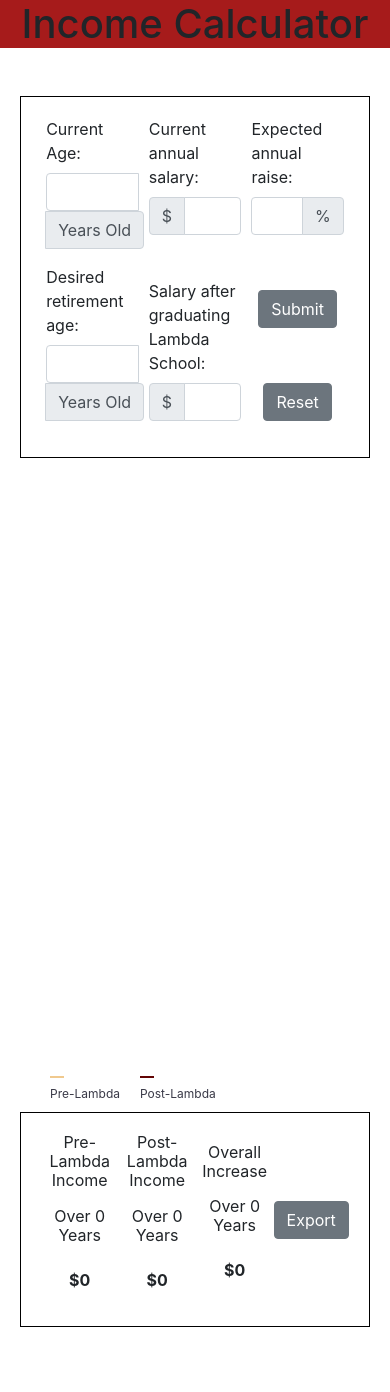
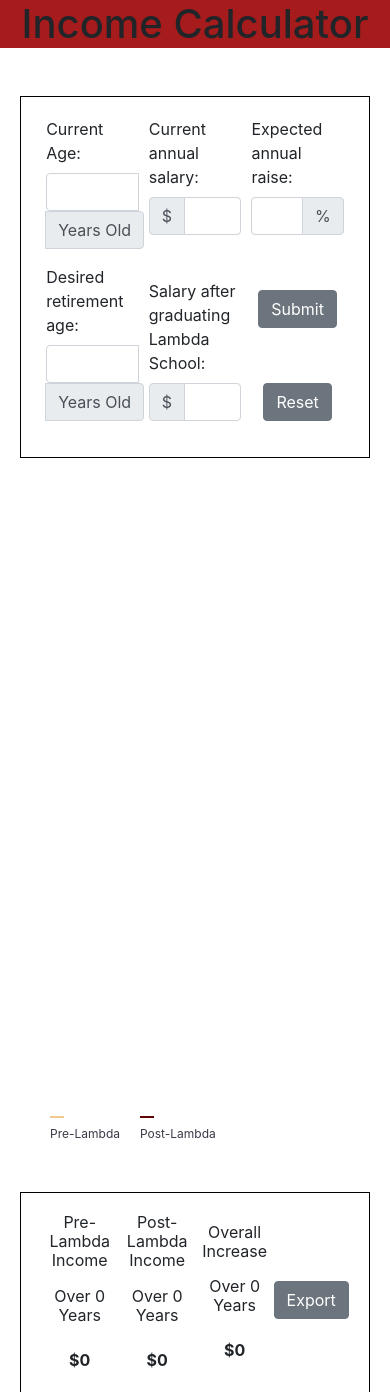
Before and after one commit to LambdaWinter19Hackathon-Calculator/Hackathon_Income_Calculator, a React (Create React App) app: page / in a window 390 px wide. Shown: the top 1392 px of the page. Built offline with nearby package versions, Linux system fonts and the light colour scheme.

Commit message:
Changed padding on graph in tablet view

```diff
--- a/src/components/Graph.js
+++ b/src/components/Graph.js
@@ -58,7 +58,7 @@
         <DiscreteColorLegend
           items={legendItems}
           orientation="horizontal"
-          style={{ fontSize: 14, overflowY: "hidden" }}
+          style={{ fontSize: 14, overflowY: "hidden", paddingLeft: 20 }}
         />
       </GraphContainer>
     );
@@ -85,6 +85,7 @@
 
   @media (max-width: 1024px) {
     width: 100%;
+    padding: 40px 40px 40px 20px;
   }
 
   }
```
